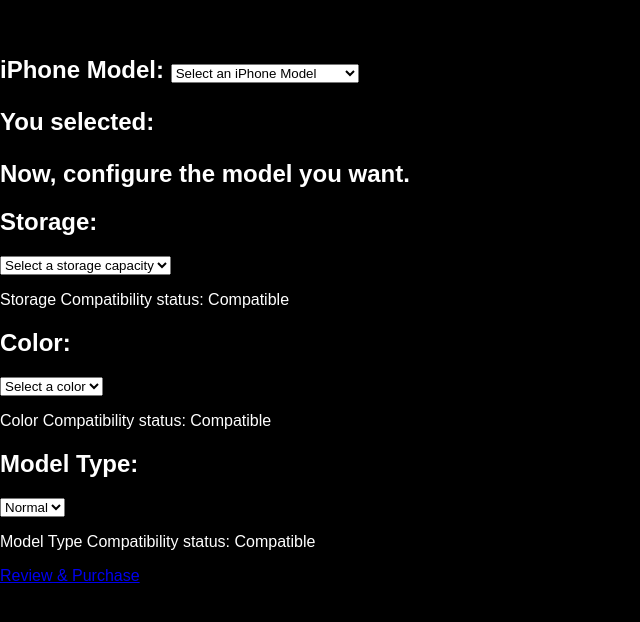
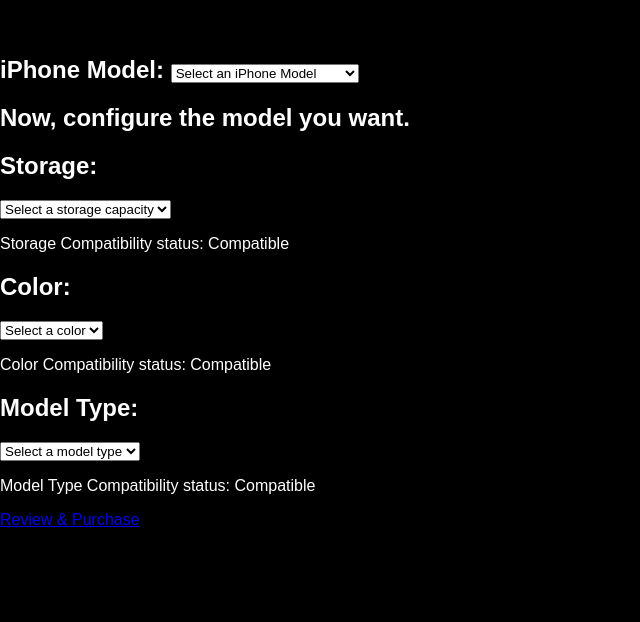
Before and after one commit to ChaserunTeam/ChaserunTeam.github.io, a plain HTML site: page options.html in a window 1280 px wide. Shown: the part 40-662 px from the top of the page, without its empty margins (0-640 px from the left). Drawn offline with Linux system fonts and the light colour scheme.

Commit message:
update 4 model type defaults

```diff
--- a/options.html
+++ b/options.html
@@ -25,7 +25,6 @@
     </select>
 
     <!-- Display selected option -->
-    <p id="selectedOption">You selected: </p>
 
     <!-- JavaScript code to handle dropdown change -->
     <script>
@@ -80,6 +79,7 @@
 
 <h2>Model Type: </h2>
 <select id="modelTypeMenu" onchange="handleDropdownChange()">
+    <option value="default">Select a model type</option>
     <option value="N">Normal</option>
     <option value="PL">Plus</option>
     <option value="M">Max</option>
```
